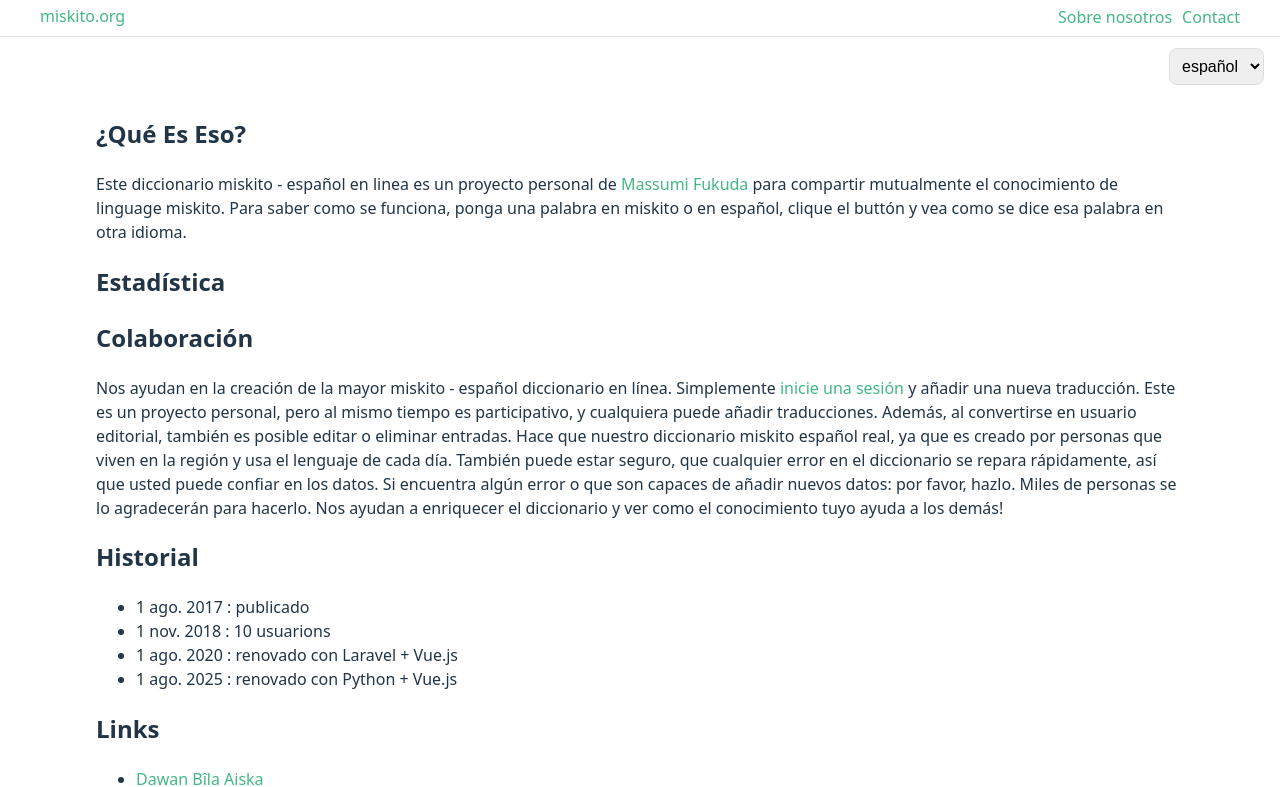
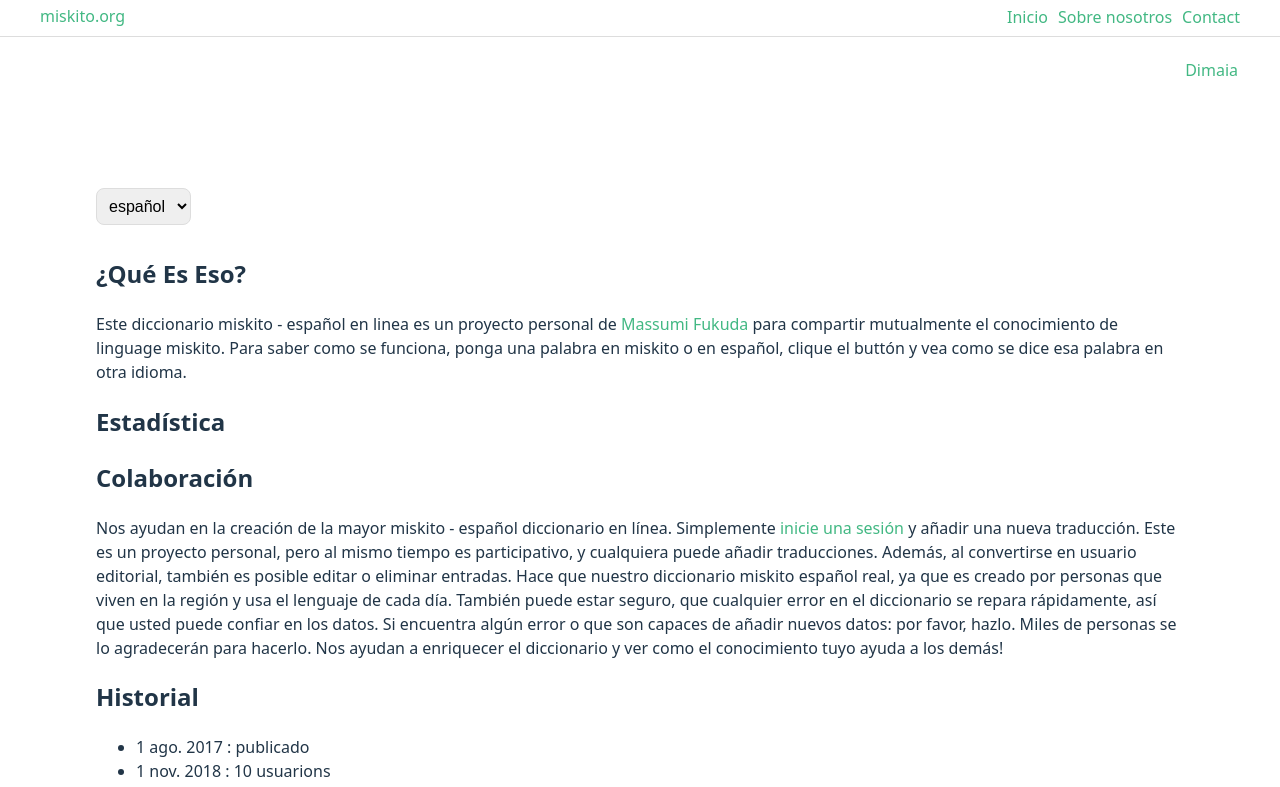
Before and after one commit to masomi79/miskitoapp, a Vue app in the folder miskitoapp-front/: page /about in a window 1280 px wide. Shown: the top 787 px of the page. Built offline with nearby package versions, Linux system fonts and the light colour scheme.

Commit message:
login status shown

```diff
--- a/miskitoapp-front/src/App.vue
+++ b/miskitoapp-front/src/App.vue
@@ -1,11 +1,3 @@
-<script setup>
-import { useRoute } from 'vue-router'
-import { useI18n } from 'vue-i18n'
-
-const route = useRoute()
-const { locale } = useI18n()
-</script>
-
 <template>
   <div>
     <!-- トップページ以外でヘッダー表示 -->
@@ -16,6 +8,9 @@ const { locale } = useI18n()
         </h1>
         <nav>
           <div>
+            <router-link to="/mypage">Inicio</router-link>
+          </div>
+          <div>
             <router-link to="/about">Sobre nosotros</router-link>
           </div>
           <div>
@@ -24,11 +19,61 @@ const { locale } = useI18n()
         </nav>
       </div>
     </div>
+    <div class="login-status-wrapper">
+      <div class="container">
+        <!-- ログイン状態の表示 -->
+        <div class="login-status">
+          <template v-if="isLoggedIn">
+            <span> Yamni Balram, {{ userName }} !</span>
+          </template>
+          <template v-else>
+            <router-link to="/login">Dimaia</router-link>
+          </template>
+        </div>
+      </div>
+    </div>
     <div class="contents">
       <router-view />
     </div>
   </div>
 </template>
+
+<script setup>
+import { ref, onMounted } from 'vue'
+import { useRoute } from 'vue-router'
+import { useI18n } from 'vue-i18n'
+
+const route = useRoute()
+const { locale } = useI18n()
+
+const isLoggedIn = ref(false)
+const userName = ref('')
+
+onMounted(async () => {
+  const token = localStorage.getItem('access_token')
+  if (token) {
+    isLoggedIn.value = true
+    try {
+      const res = await fetch('http://localhost:8000/mypage', {
+        headers: { Authorization: `Bearer ${token}` }
+      })
+      if (res.ok) {
+        const data = await res.json()
+        userName.value = data.name || data.email || ''
+      } else {
+        isLoggedIn.value = false
+        userName.value = ''
+      }
+    } catch {
+      isLoggedIn.value = false
+      userName.value = ''
+    }
+  } else {
+    isLoggedIn.value = false
+    userName.value = ''
+  }
+})
+</script>
 
 <style scoped>
 .footer-container {
@@ -56,4 +101,14 @@ h1{
 .logo.vue:hover {
   filter: drop-shadow(0 0 2em #42b883aa);
 }
+.login-status-wrapper {
+  padding: 10px;
+  margin: 1em auto;
+}
+.login-status-wrapper .container{
+  max-width: 1200px;
+  margin: 0 auto;
+  display: flex;
+  justify-content: flex-end;
+}
 </style>
--- a/miskitoapp-front/src/style.css
+++ b/miskitoapp-front/src/style.css
@@ -157,6 +157,7 @@ button:focus-visible {
     background-color: #fff;
     line-height: 1;
     padding: 18px;
+    z-index: 90;
 }
 .header-container{
   width: 100%;
@@ -187,8 +188,9 @@ button:focus-visible {
 .single-page-contents {
     max-width: 1200px;
     margin: 0 auto;
-    padding: 2em;
-    text-align: left
+    padding: 6em 2em;
+    text-align: left;
+    position: relative;
 }
 .single-page-contents select{
     margin-left: 1em;
@@ -198,9 +200,9 @@ button:focus-visible {
   }
 
 .language-selector {
-    position: fixed;
+    position: absolute;
     top: 3em;
-    right: 1em;
+    left: 1em;
 }
 .language-selector select{
     margin-left: 1em;
```
